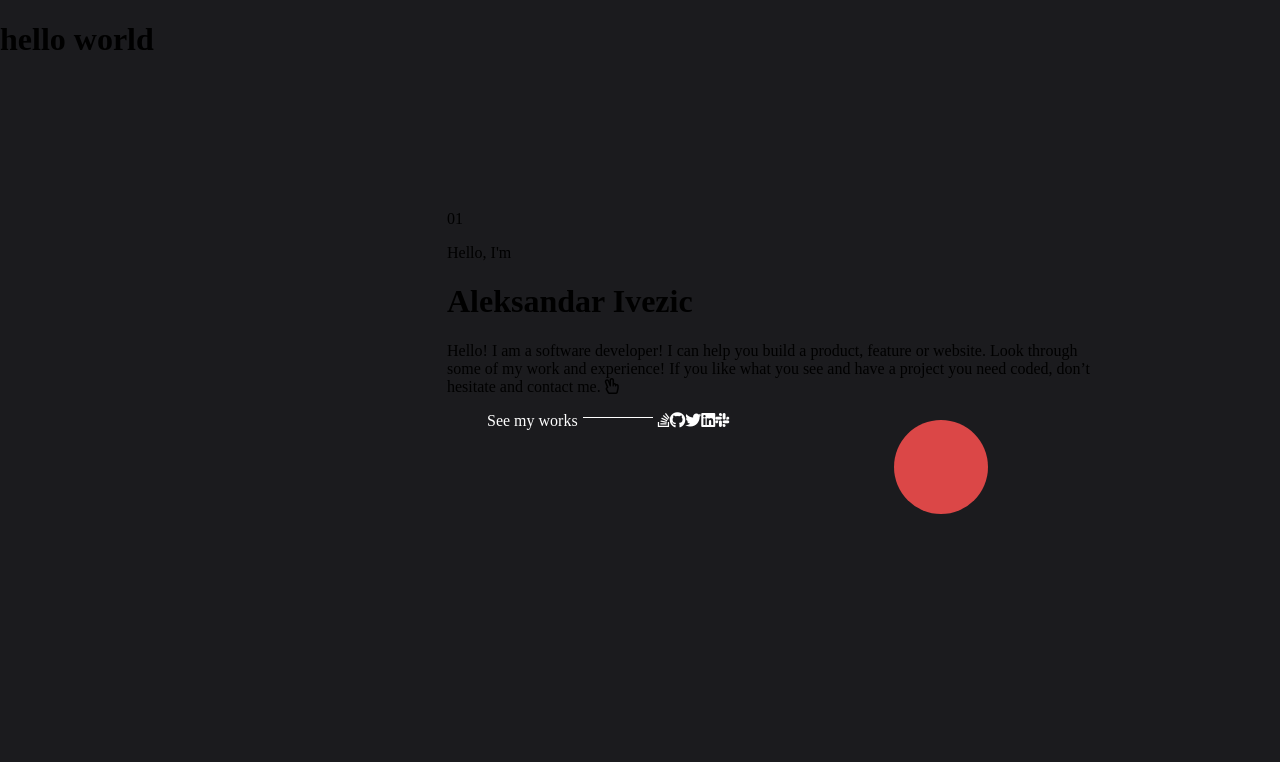
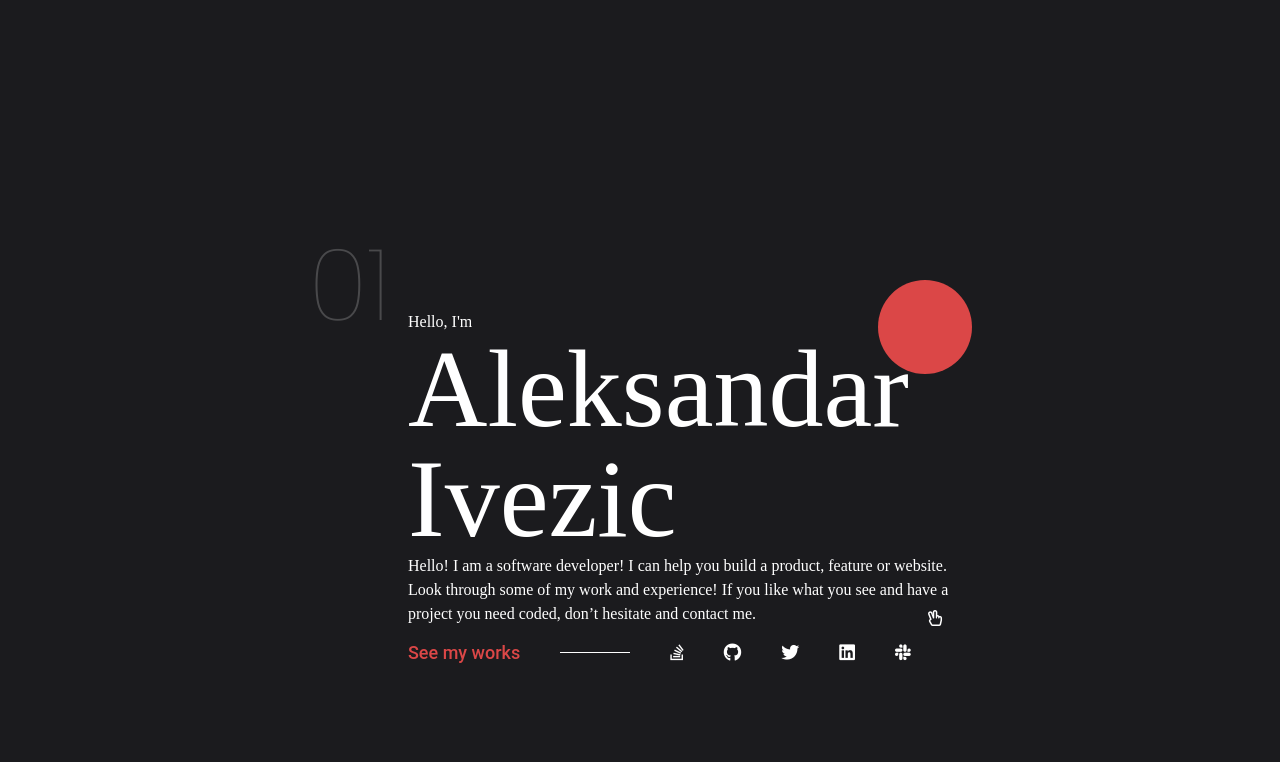
Before and after one commit to AleksandarIvezic/Personal_Portfolio, a website: page index.html in a window 1280 px wide. Drawn offline with Linux system fonts and the light colour scheme.

Commit message:
Style header

```diff
--- a/index.html
+++ b/index.html
@@ -12,32 +12,34 @@
 </head>
 
 <body>
-  <div class="container">
-    <header>
+
+
+    <header class="container">
       <div class="page">
-        <span id="01">01</span>
+        <span class="num">01</span>
       </div>
-      <p>Hello, I'm</p>
+      <div class="header-text">
+        <p>Hello, I'm</p>
       <h1>Aleksandar Ivezic</h1>
       <p>Hello! I am a software developer! I can help you build a product, feature or website. Look through some of my work and experience! If you like what you see and have a project you need coded, don’t hesitate and contact me. <i class="far fa-hand-peace"></i></p>
       <ul class="d-flex">
         <li><a href="#">See my works</a> </li>
-        <li><div class="border-7"></div></li>
+        <li><div class="hr-7"></div></li>
         <li><a href="#"><i class="fab fa-stack-overflow"></i></a></li>
         <li><a href="#"><i class="fab fa-github"></i></a></li>
         <li><a href="#"><i class="fab fa-twitter"></i></a></li>
         <li><a href="#"><i class="fab fa-linkedin"></i></a></li>
         <li><a href="#"><i class="fab fa-slack"></i></a></li>
       </ul>
+      </div>
+
       <div class="elipse"></div>
     </header>
 
 
-  </div>
 
 
 
-  <h1>hello world</h1>
 </body>
 
 </html>
--- /dev/null
+++ b/sass.scss
@@ -0,0 +1,144 @@
+@import url('https://fonts.googleapis.com/css2?family=Poppins:wght@100&display=swap');
+
+body {
+    margin: 0;
+    background: #1B1B1E;
+
+  }
+
+  /* :root {
+    --color-red: #f42;
+    --bg-color-red: #f42;
+  }
+
+  *,
+  *::before,
+  *::after {
+    margin: 0;
+    padding: 0;
+    -webkit-box-sizing: border-box;
+    -moz-box-sizing: border-box;
+    box-sizing: border-box;
+  }
+  */
+  ul {
+    list-style: none;
+  }
+
+  a {
+    text-decoration: none;
+    color: white;
+  }
+  /*
+  a:hover {
+    color: #333;
+  } */
+  .hr-7 {
+  content: "";
+  width: 70px;
+  height: 1px;
+  margin-top:10px;
+
+  background-color: #FFFFFF;
+  }
+
+  .d-flex {
+    display: flex;
+  }
+  /*
+      ==============================================
+                  ****** GLOBAL ******
+      ==============================================
+  */
+
+
+
+header {
+    position: relative;
+    width: 664px;
+    height: 549px;
+    // left: 447px;
+    // top: 210px;
+    // margin-top: 210px;
+    margin: 210px auto 0 auto;
+    .page {
+        .num {
+          position: absolute;
+          width: 82px;
+          height: 150px;
+          left: 0;
+          top: 0;
+
+          font-family: 'Poppins', sans-serif;
+          font-style: normal;
+          font-weight: 200;
+          font-size: 100px;
+          line-height: 150px;
+
+          /* identical to box height */
+          text-align: right;
+
+          color: #FFFFFF;
+
+          opacity: 0.2;
+        }
+    }
+    .header-text {
+        position:absolute;
+        left: 100px;
+        top: 100px;
+        color: #ffffff;
+
+        h1 {
+            font-family: Playfair Display;
+            font-style: normal;
+            font-weight: normal;
+            font-size: 110px;
+            line-height: 100%;
+            margin: 0;
+        }
+        p {
+            position: relative;
+            font-size: 16px;
+            line-height: 24px;
+            margin: 0;
+            .far {
+                position: absolute;
+                bottom: 0;
+                right: 30px;
+            }
+        }
+    }
+    .elipse {
+        position: absolute;
+        width: 94px;
+        height: 94px;
+        border-radius: 50%;
+        background: #DB4747;
+        right: 0;
+        top: 70px;
+    }
+    ul {
+        justify-content: flex-start;
+        padding: 0;
+
+        li {
+            margin-right: 40px;
+        }
+
+        a {
+            color: #DB4747;
+            font-family: Roboto;
+            font-style: normal;
+            font-weight: 500;
+            font-size: 18px;
+            line-height: 21px;
+        }
+        i {
+            color: #ffffff;
+
+        }
+    }
+
+
+}
```
Also changed, not shown: style.css, 1 other file.
